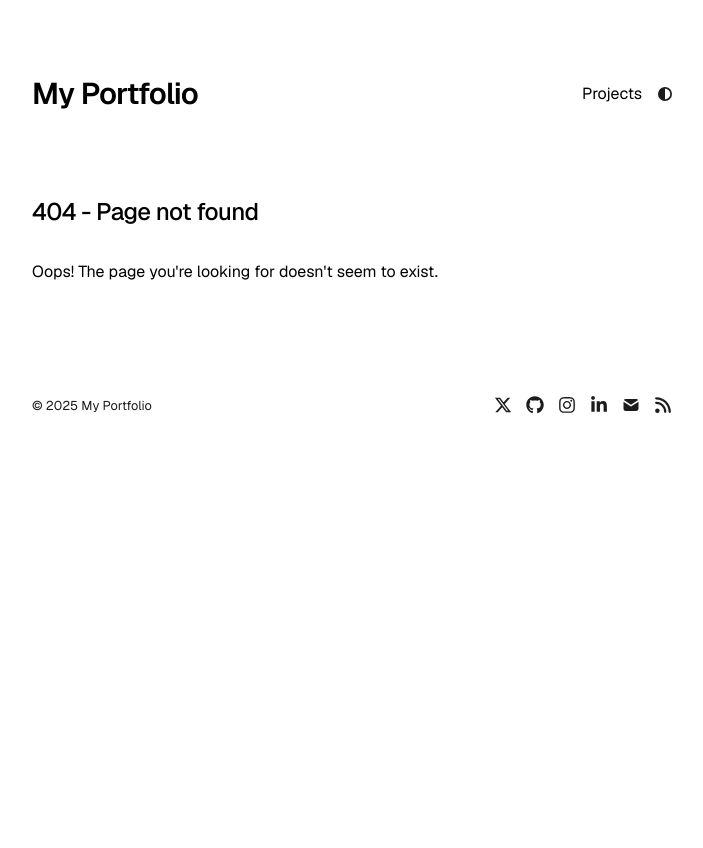
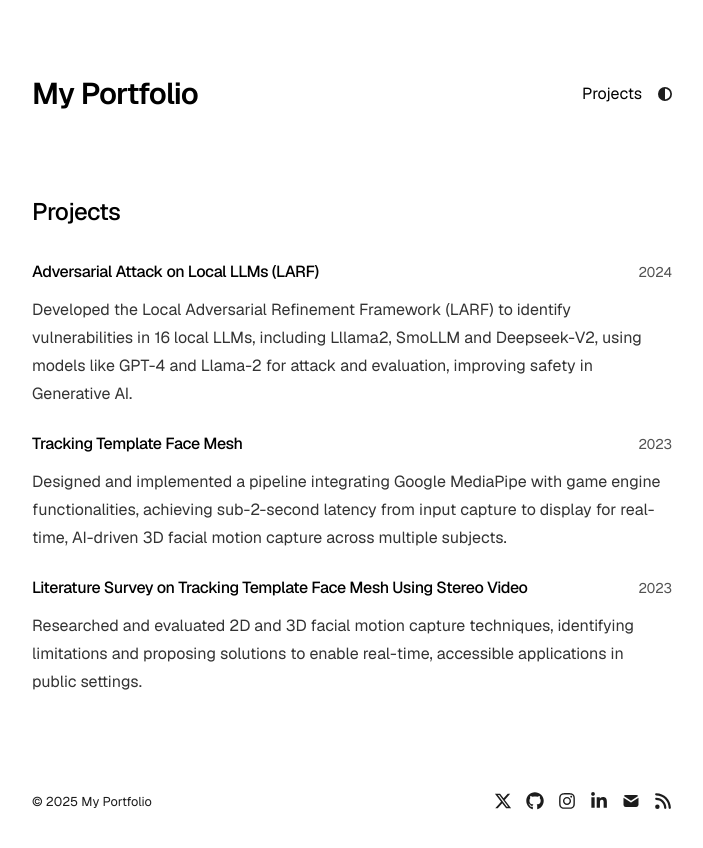
Before and after one commit to kredd10/website, a Next.js app: page /experience in a window 1280 px wide. Before the commit this address had no page. Shown: the top 848 px of the page, without its empty margins (288-991 px from the left). Before the commit the page ends 800 px from the top, so only its background shows below. Built offline with nearby package versions, Linux system fonts and the light colour scheme.

Commit message:
modified:   app/page.tsx

```diff
--- /dev/null
+++ b/app/education/education-data.tsx
@@ -0,0 +1,30 @@
+export interface Project {
+  title: string;
+  year: number;
+  description: string;
+  url: string;
+}
+
+export const projects: Project[] = [
+  {
+    title: "Adversarial Attack on Local LLMs (LARF)",
+    year: 2024,
+    description:
+      "Developed the Local Adversarial Refinement Framework (LARF) to identify vulnerabilities in 16 local LLMs, including Lllama2, SmoLLM and Deepseek-V2, using models like GPT-4 and Llama-2 for attack and evaluation, improving safety in Generative AI.",
+    url: "https://github.com/kredd10/JailbreakingLLMs",
+  },
+  {
+    title: "Tracking Template Face Mesh",
+    year: 2023,
+    description:
+      "Designed and implemented a pipeline integrating Google MediaPipe with game engine functionalities, achieving sub-2-second latency from input capture to display for real-time, AI-driven 3D facial motion capture across multiple subjects.",
+    url: "https://drive.google.com/file/d/1vCJ0_mewhgfF8m9jApNxOuAsxBaK3wl7/view?usp=sharing",
+  },
+  {
+    title: "Literature Survey on Tracking Template Face Mesh Using Stereo Video",
+    year: 2023,
+    description:
+      "Researched and evaluated 2D and 3D facial motion capture techniques, identifying limitations and proposing solutions to enable real-time, accessible applications in public settings.",
+    url: "https://www.taylorfrancis.com/chapters/edit/10.1201/9781003363781-48/literature-survey-tracking-template-face-mesh-using-stereo-video-kavitha-jayaram-ameer-suhail-aneesh-acharya-manish-reddy-mohammed-raheel",
+  },
+];
--- /dev/null
+++ b/app/education/page.tsx
@@ -0,0 +1,41 @@
+import React from "react";
+import type { Metadata } from "next";
+import { projects } from "./project-data";
+
+export const metadata: Metadata = {
+  title: "Education",
+  description: "My Education",
+};
+
+export default function Projects() {
+  return (
+    <section>
+      <h1 className="mb-8 text-2xl font-medium tracking-tight">Education</h1>
+      <div className="space-y-6">
+        {projects.map((project, index) => (
+          <a
+            key={index}
+            href={project.url}
+            target="_blank"
+            rel="noopener noreferrer"
+            className="block group hover:opacity-80 transition-opacity duration-200"
+          >
+            <div className="flex flex-col">
+              <div className="w-full flex justify-between items-baseline">
+                <span className="text-black dark:text-white font-medium tracking-tight">
+                  {project.title}
+                </span>
+                <span className="text-neutral-600 dark:text-neutral-400 tabular-nums text-sm">
+                  {project.year}
+                </span>
+              </div>
+              <p className="prose prose-neutral dark:prose-invert pt-3">
+                {project.description}
+              </p>
+            </div>
+          </a>
+        ))}
+      </div>
+    </section>
+  );
+}
--- /dev/null
+++ b/app/experience/page.tsx
@@ -0,0 +1,41 @@
+import React from "react";
+import type { Metadata } from "next";
+import { projects } from "./project-data";
+
+export const metadata: Metadata = {
+  title: "Projects",
+  description: "My Projects",
+};
+
+export default function Projects() {
+  return (
+    <section>
+      <h1 className="mb-8 text-2xl font-medium tracking-tight">Projects</h1>
+      <div className="space-y-6">
+        {projects.map((project, index) => (
+          <a
+            key={index}
+            href={project.url}
+            target="_blank"
+            rel="noopener noreferrer"
+            className="block group hover:opacity-80 transition-opacity duration-200"
+          >
+            <div className="flex flex-col">
+              <div className="w-full flex justify-between items-baseline">
+                <span className="text-black dark:text-white font-medium tracking-tight">
+                  {project.title}
+                </span>
+                <span className="text-neutral-600 dark:text-neutral-400 tabular-nums text-sm">
+                  {project.year}
+                </span>
+              </div>
+              <p className="prose prose-neutral dark:prose-invert pt-3">
+                {project.description}
+              </p>
+            </div>
+          </a>
+        ))}
+      </div>
+    </section>
+  );
+}
--- /dev/null
+++ b/app/experience/project-data.tsx
@@ -0,0 +1,30 @@
+export interface Project {
+  title: string;
+  year: number;
+  description: string;
+  url: string;
+}
+
+export const projects: Project[] = [
+  {
+    title: "Adversarial Attack on Local LLMs (LARF)",
+    year: 2024,
+    description:
+      "Developed the Local Adversarial Refinement Framework (LARF) to identify vulnerabilities in 16 local LLMs, including Lllama2, SmoLLM and Deepseek-V2, using models like GPT-4 and Llama-2 for attack and evaluation, improving safety in Generative AI.",
+    url: "https://github.com/kredd10/JailbreakingLLMs",
+  },
+  {
+    title: "Tracking Template Face Mesh",
+    year: 2023,
+    description:
+      "Designed and implemented a pipeline integrating Google MediaPipe with game engine functionalities, achieving sub-2-second latency from input capture to display for real-time, AI-driven 3D facial motion capture across multiple subjects.",
+    url: "https://drive.google.com/file/d/1vCJ0_mewhgfF8m9jApNxOuAsxBaK3wl7/view?usp=sharing",
+  },
+  {
+    title: "Literature Survey on Tracking Template Face Mesh Using Stereo Video",
+    year: 2023,
+    description:
+      "Researched and evaluated 2D and 3D facial motion capture techniques, identifying limitations and proposing solutions to enable real-time, accessible applications in public settings.",
+    url: "https://www.taylorfrancis.com/chapters/edit/10.1201/9781003363781-48/literature-survey-tracking-template-face-mesh-using-stereo-video-kavitha-jayaram-ameer-suhail-aneesh-acharya-manish-reddy-mohammed-raheel",
+  },
+];
--- a/app/page.tsx
+++ b/app/page.tsx
@@ -1,7 +1,12 @@
 import Image from "next/image";
+import { useState } from "react"; // Import useState for collapsible functionality
 import { socialLinks } from "./config";
 
 export default function Page() {
+  // State for managing collapsible sections
+  const [showEducation, setShowEducation] = useState(false);
+  const [showWorkExperience, setShowWorkExperience] = useState(false);
+
   return (
     <section>
       <a href={socialLinks.linkedin} target="_blank">
@@ -40,7 +45,17 @@ export default function Page() {
           Let’s connect and explore how we can collaborate on projects that
           shape the future.
         </p>
-        <h2>Education</h2>
+
+        {/* Collapsible Education Section */}
+        <h2>
+          <button
+            className="text-blue-500 underline"
+            onClick={() => setShowEducation(!showEducation)}
+          >
+            {showEducation ? "Hide Education" : "Show Education"}
+          </button>
+        </h2>
+        {showEducation && (
           <ul>
             <li>
               <strong>Master of Science in Computer Science</strong> (Aug 2023 – May 2025) <br />
@@ -53,7 +68,18 @@ export default function Page() {
               Coursework: Machine Learning, Deep Learning, Data Science, Human Computer Interaction, Software Engineering.
             </li>
           </ul>
-        <h2>Work Experience</h2>
+        )}
+
+        {/* Collapsible Work Experience Section */}
+        <h2>
+          <button
+            className="text-blue-500 underline"
+            onClick={() => setShowWorkExperience(!showWorkExperience)}
+          >
+            {showWorkExperience ? "Hide Work Experience" : "Show Work Experience"}
+          </button>
+        </h2>
+        {showWorkExperience && (
           <ul>
             <li>
               <strong>Genisys Venture Analyst</strong> (Dec 2024 – Present) <br />
@@ -78,6 +104,8 @@ export default function Page() {
               incidents by consolidating functions into one easy-to-navigate platform.
             </li>
           </ul>
+        )}
+
         <p>
           Built and maintained by{" "}
           <a href={socialLinks.linkedin} target="_blank">
```
Lines whose indentation alone changed are shown as unchanged.
